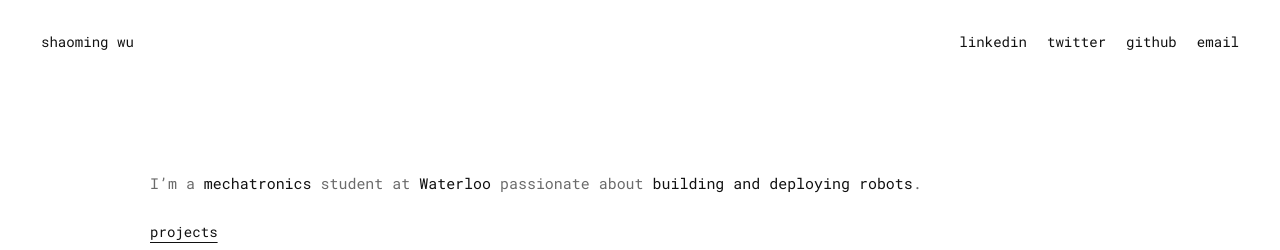
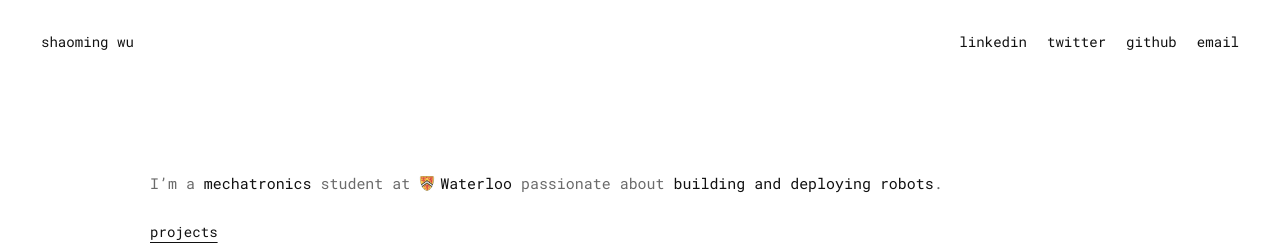
Before and after one commit to shaoming11/personal-website, a Next.js app: page / in a window 1280 px wide. Shown: the top 250 px of the page. Built offline with nearby package versions, Linux system fonts and the light colour scheme.

Commit message:
landing: Waterloo crest next to Waterloo in intro
Co-Authored-By: Claude Opus 5.5 <noreply@anthropic.com>

```diff
--- a/app/page.tsx
+++ b/app/page.tsx
@@ -21,11 +21,16 @@ function Ext({ href, children }: { href: string; children: React.ReactNode }) {
   )
 }
 
-// Company name with its logo inline; the logo is sized in em so it tracks the text scale.
+// Inline logo sized in em so it tracks the text scale.
+function InlineIcon({ src }: { src: string }) {
+  return <Image src={src} alt="" width={32} height={32} className="mr-[0.35em] inline-block size-[1.05em] rounded-[3px] object-cover align-[-0.17em]" />
+}
+
+// Company name with its logo inline.
 function Org({ icon, href, children }: { icon: string; href: string; children: React.ReactNode }) {
   return (
     <a href={href} target="_blank" rel="noreferrer noopener" className={`whitespace-nowrap ${inlineLink}`}>
-      <Image src={icon} alt="" width={32} height={32} className="mr-[0.35em] inline-block size-[1.05em] rounded-[3px] object-cover align-[-0.17em]" />
+      <InlineIcon src={icon} />
       <span className="trace-underline">{children}</span>
     </a>
   )
@@ -129,7 +134,12 @@ export default function AboutPage() {
   return (
     <PageShell fit mainClassName="mt-[112px] text-muted-foreground">
       <p className="reveal text-pretty" style={{ "--i": 0 } as React.CSSProperties}>
-        I&rsquo;m a <Hi>mechatronics</Hi> student at <Hi>Waterloo</Hi> passionate about <Hi>building and deploying robots</Hi>.
+        I&rsquo;m a <Hi>mechatronics</Hi> student at{" "}
+        <span className="whitespace-nowrap text-foreground">
+          <InlineIcon src="/icons/icon_uw_crest.png" />
+          Waterloo
+        </span>{" "}
+        passionate about <Hi>building and deploying robots</Hi>.
       </p>
 
       <section
```
Also changed, not shown: public/icons/icon_uw_crest.png (added).
